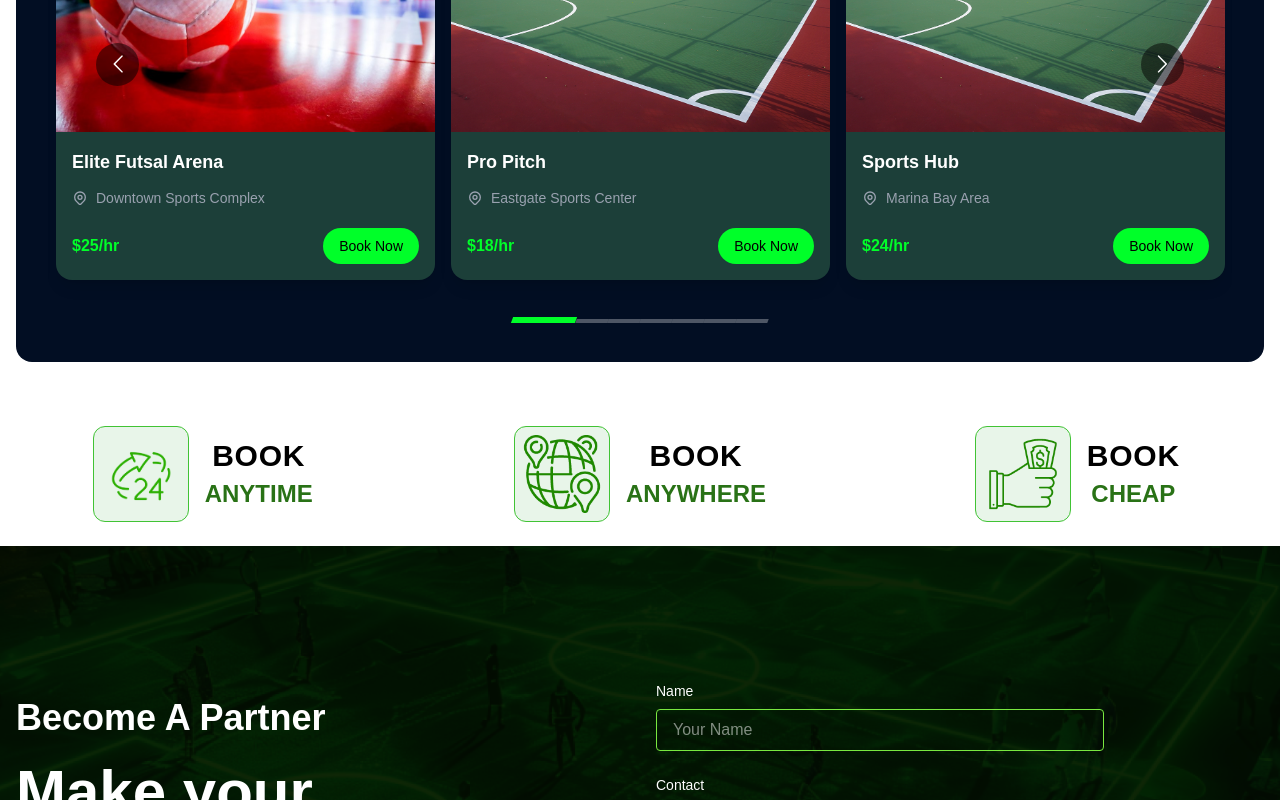
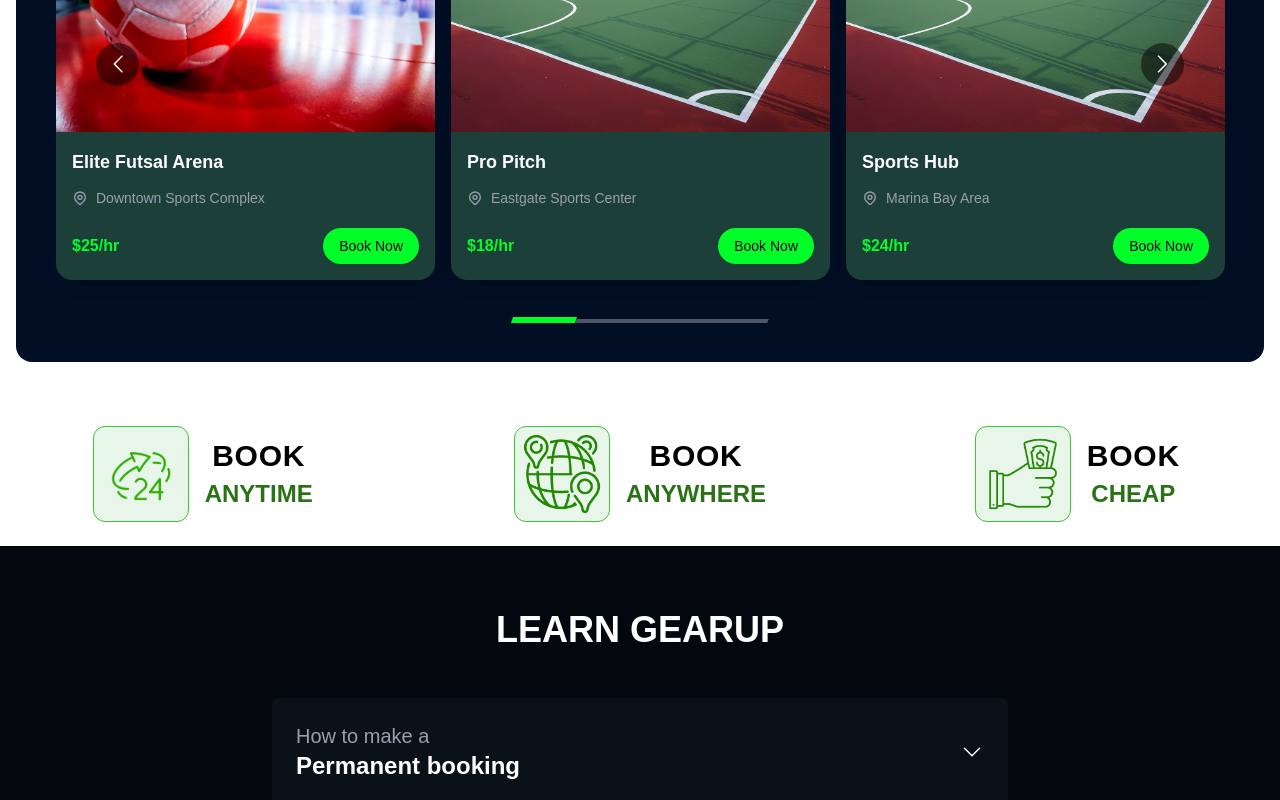
Before and after one commit to Omni-2024/Gearup, a Next.js app in the folder gearup-client/: page / in a window 1280 px wide. Shown: the part 2000-2800 px from the top of the page. Built offline with nearby package versions, Linux system fonts and the light colour scheme.

Commit message:
feat: Add LearnGearup component with interactive learning items

```diff
--- a/gearup-client/src/app/page.tsx
+++ b/gearup-client/src/app/page.tsx
@@ -4,6 +4,7 @@ import { HeroSection } from '@/components/home/HeroSection';
 import { WelcomeSection } from '@/components/home/WelcomeSection';
 import { FeaturedPlaces } from '@/components/home/FeaturedPlaces';
 import { BookingBenefits } from '@/components/home/BookingBenefits';
+import { LearnGearup } from '@/components/home/LearnGearup';
 import { PartnerSection } from '@/components/home/PartnerSection';
 import { Footer } from '@/components/shared/Footer';
 
@@ -14,6 +15,7 @@ export default function Home() {
       <WelcomeSection />
       <FeaturedPlaces />
       <BookingBenefits />
+      <LearnGearup />
       <PartnerSection />
       <Footer />
     </main>
--- /dev/null
+++ b/gearup-client/src/components/home/LearnGearup.tsx
@@ -0,0 +1,91 @@
+'use client';
+
+import { useState } from 'react';
+import { ChevronDownIcon } from '@heroicons/react/24/outline';
+
+interface LearnItem {
+  id: number;
+  title: string;
+  subtitle: string;
+  details: string[];
+}
+
+const learnItems: LearnItem[] = [
+  {
+    id: 1,
+    title: 'How to make a',
+    subtitle: 'Permanent booking',
+    details: [
+      'Navigate to the booking section or page',
+      'Select the option for Permanent Booking.',
+      'Select the date and time slots for your permanent booking.',
+      'Confirm the booking and proceed to payment if required.',
+      'Your booking will now be automatically reserved for the selected time slots on the specified days.'
+    ]
+  },
+  {
+    id: 2,
+    title: 'How to use a',
+    subtitle: 'GU card',
+    details: [
+      'Access the My Bookings section.',
+      "Cancel a booking that you won't be able to attend.",
+      "Upon cancellation, you'll receive a GU card ticket as credit.",
+      'Next time you make a booking, choose the option to use GU card credit',
+      'Apply the GU card credit during the checkout process.',
+      'The value of the GU card ticket will be deducted from your total booking cost.'
+    ]
+  }
+];
+
+export const LearnGearup = () => {
+  const [activeItem, setActiveItem] = useState<number | null>(null);
+
+  const toggleItem = (id: number) => {
+    setActiveItem(activeItem === id ? null : id);
+  };
+
+  return (
+    <div className="py-16 bg-[#02080D]">
+      <h1 className="text-4xl font-bold text-center text-white mb-12">
+        LEARN GEARUP
+      </h1>
+      <div className="max-w-3xl mx-auto px-4">
+        {learnItems.map((item) => (
+          <div
+            key={item.id}
+            className="mb-4 bg-[#0A1118] rounded-lg overflow-hidden cursor-pointer"
+          >
+            <div
+              className="p-6 transition-all duration-300 hover:bg-[#131B25]"
+              onClick={() => toggleItem(item.id)}
+            >
+              <div className="flex justify-between items-center">
+                <div className="flex flex-col">
+                  <h2 className="text-gray-400 text-xl">{item.title}</h2>
+                  <h3 className="text-white text-2xl font-semibold">{item.subtitle}</h3>
+                </div>
+                <ChevronDownIcon
+                  className={`w-6 h-6 text-white transition-transform duration-300 ${
+                    activeItem === item.id ? 'transform rotate-180' : ''
+                  }`}
+                />
+              </div>
+            </div>
+            <div
+              className={`overflow-hidden transition-all duration-300 ease-in-out ${
+                activeItem === item.id ? 'max-h-96' : 'max-h-0'
+              }`}
+            >
+              <div className="p-6 bg-[#131B25]">
+                {item.details.map((detail, index) => (
+                  <p key={index} className="text-gray-300 mb-2">• {detail}</p>
+                ))}
+              </div>
+            </div>
+          </div>
+        ))}
+      </div>
+    </div>
+  );
+};
```
